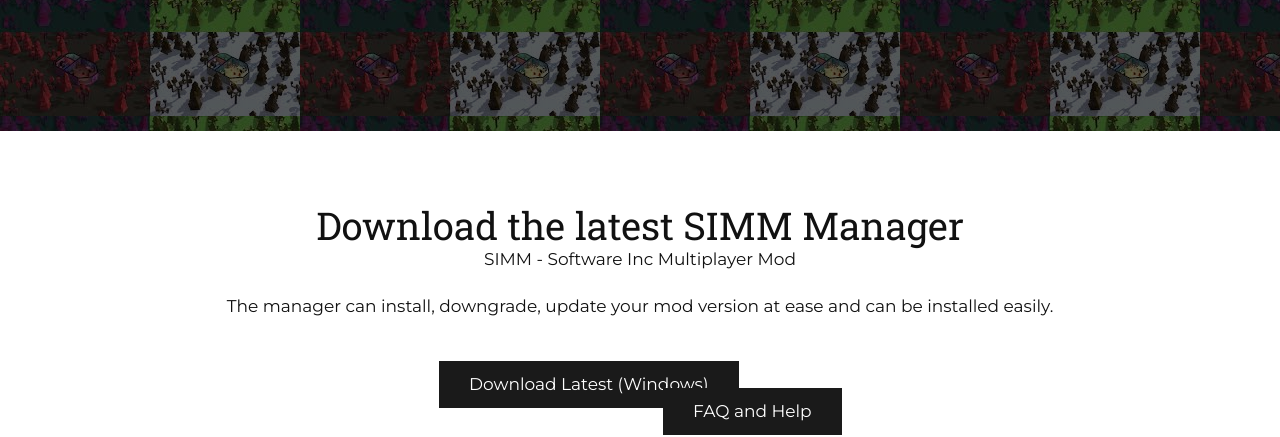
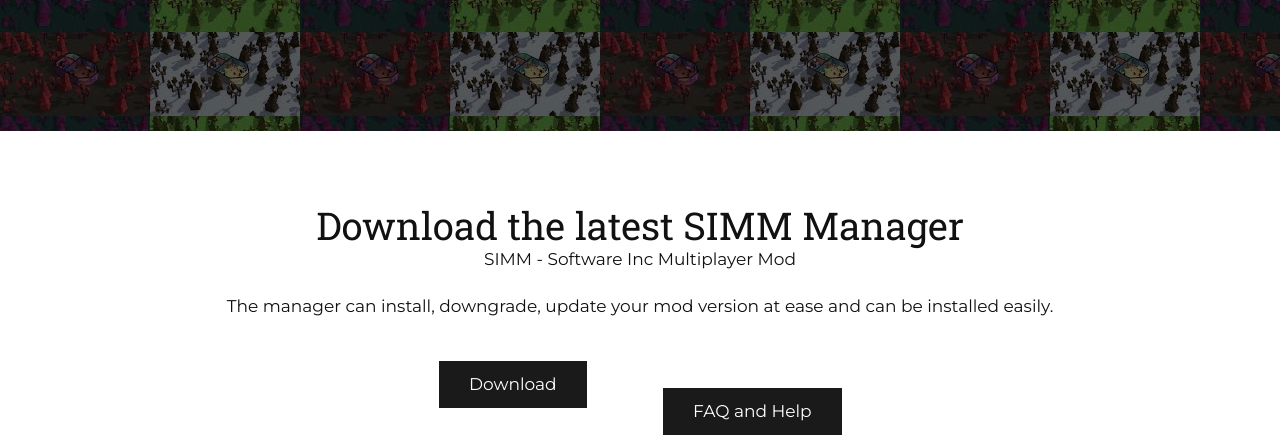
Before and after one commit to software-inc-multiplayer/software-inc-multiplayer, a plain HTML site: page docs/index.html in a window 1280 px wide. Shown: the part 521-958 px from the top of the page. Drawn offline with Linux system fonts and the light colour scheme.

Commit message:
Update index.html

```diff
--- a/docs/index.html
+++ b/docs/index.html
@@ -79,7 +79,7 @@
         <p class="u-text u-text-2">SIMM - Software Inc Multiplayer Mod<br>
         </p>
         <p class="u-text u-text-default u-text-3">The manager can install, downgrade, update your mod version at ease and can be installed easily.</p>
-        <a href="#" class="u-btn u-button-style u-grey-90 u-btn-1">Download Latest (Windows)</a><br>
+        <a href="#" class="u-btn u-button-style u-grey-90 u-btn-1">Download</a><br>
         <a href="https://github.com/cal3432/software-inc-multiplayer/wiki" class="u-btn u-button-style u-grey-90 u-btn-2">FAQ and Help</a>
       </div>
     </section>
```
